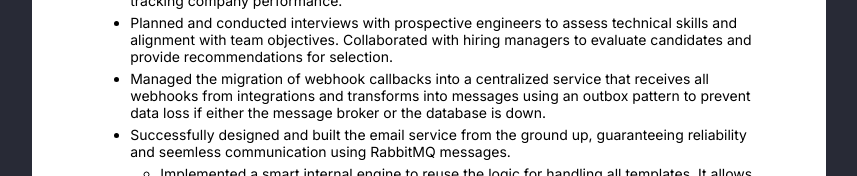
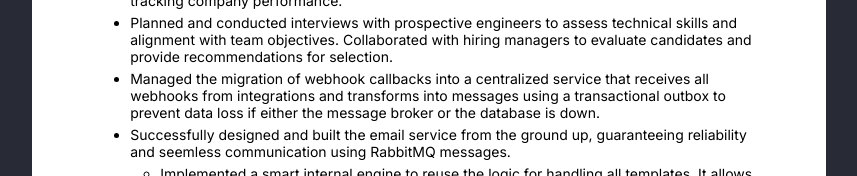
Before and after one commit to brenobaptista/blog, a Next.js app: page /resume in a window 1280 px wide. Shown: the part 367-543 px from the top of the page, without its empty margins (211-1068 px from the left). Built offline with nearby package versions, Linux system fonts and the light colour scheme.

Commit message:
Rename outbox pattern to transactional outbox

```diff
--- a/src/pages/resume.tsx
+++ b/src/pages/resume.tsx
@@ -104,8 +104,8 @@ const Resume = () => (
               <li>
                 Managed the migration of webhook callbacks into a centralized
                 service that receives all webhooks from integrations and
-                transforms into messages using an outbox pattern to prevent data
-                loss if either the message broker or the database is down.
+                transforms into messages using a transactional outbox to prevent
+                data loss if either the message broker or the database is down.
               </li>
               <li>
                 Successfully designed and built the email service from the
```
